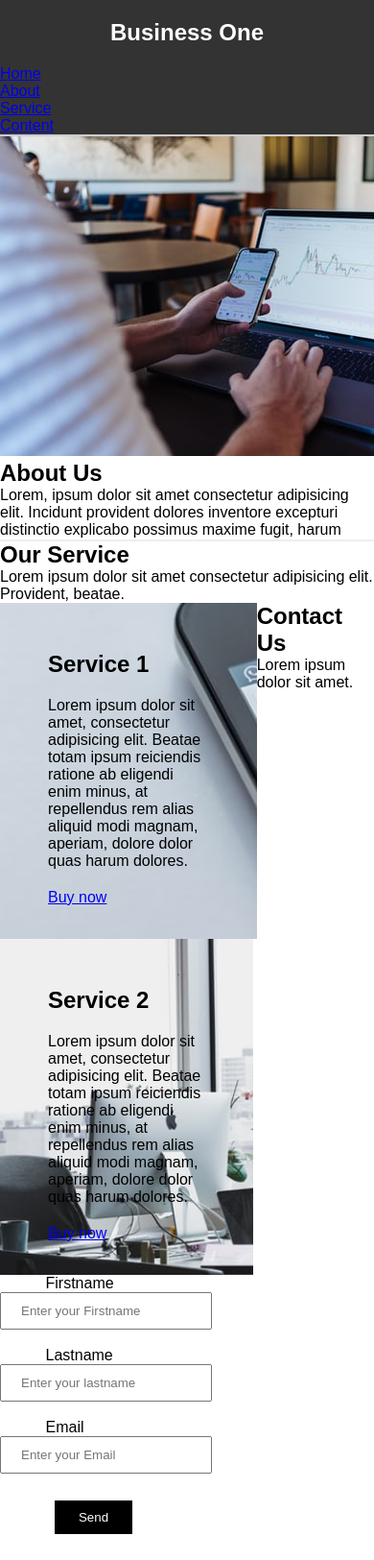
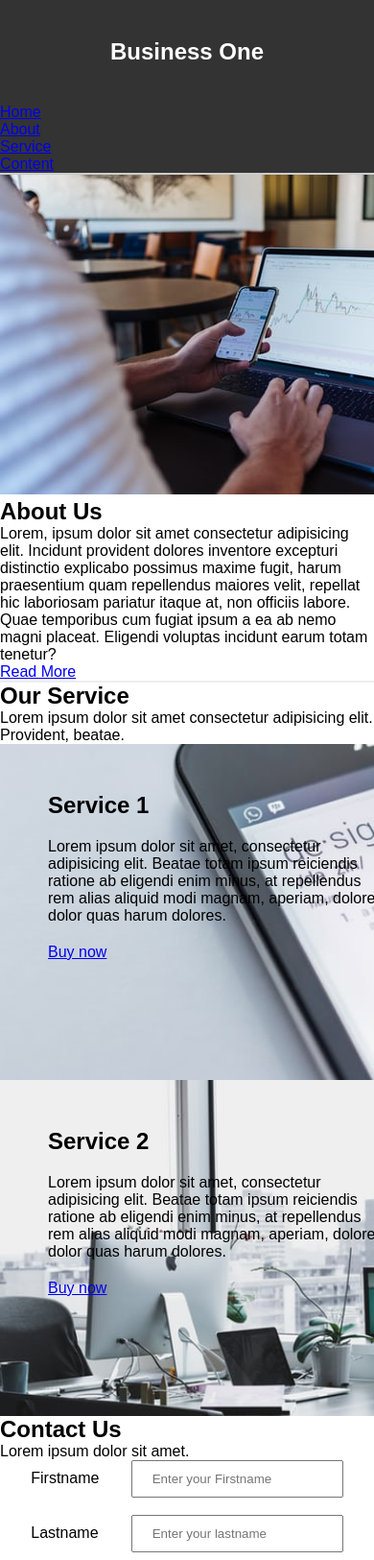
Before and after one commit to mongcholl/code-gitdesktop, a PHP site: page /test-business-one.html in a window 390 px wide; the page is wider, and only the part inside the window is pictured. Shown: the top 1625 px of that part at 96% size. Before the commit the page ends 1598 px from the top of that part, so only its background shows below. Run offline with PHP 8.4, Linux system fonts and the light colour scheme.

Commit message:
Learn HTML CSS 13-8-2021
Learn HTML CSS 13-8-2021

```diff
--- a/4-workshop-business_one_project/css/style-businessOneProject.css
+++ b/4-workshop-business_one_project/css/style-businessOneProject.css
@@ -195,7 +195,72 @@ footer{
 }
 /* End Contact styling */
 
-/* responsive */
+/* Media 768px */
+@media screen and (max-width: 768px) {
+    nav {
+        height: auto;
+    }
+    nav .logo {
+        float: none;
+    }
+    nav .logo h1{
+        margin: 0;
+        padding: 20px;
+        text-align: center;
+    }
+
+    nav ul.menu{
+        float: none;
+        text-align: center;
+    }
+    nav ul.menu li{
+        float: none;
+        display: inline-block;
+    }
+/* End media nav */
+    #about{
+        height: auto;
+    }
+    .about-info-left{
+        float: none;
+    }
+    .about-info-left img {
+        width: 100%;
+    }
+    .about-info-right{
+        float: none;
+        width: 100%;
+        margin: 0;
+        padding: 10px;
+    }
+/* End about */
+
+    .service-left{
+        float: none;
+        width: 36%;
+        display: inline-block;
+    }
+    .service-right{
+        float: none;
+        width: 36%;
+        display: inline-block;
+    }
+    .contact-info{
+       float: none;
+    }
+    .contact-info-map{
+        float: none;
+
+
+    }
+
+/* End Media Service */
+
+}
+
+/* End Media 768px */
+
+/* responsive 480px */
 @media screen and (max-width: 480px){
     nav{
         height: auto;
@@ -216,4 +281,162 @@ footer{
         float: none;
         display: inline-block;
     }
+/* End media nav */
+
+    #about{
+        height: auto;
     }
+    .about-info-left{
+        float: none;
+    }
+    .about-info-left img {
+        width: 100%;
+    }
+    .about-info-right{
+        float: none;
+        margin: 0;
+        padding: 20px;
+        width: 100%;
+    }
+/* End media about  */
+    .service-left {
+        float: none;
+        width: 90%;
+    }
+    .service-right{
+        float: none;
+        width: 90%;
+    }
+/* End media service  */
+    .contact-info{
+        width: 50%;
+        float: none;
+    }
+    .contact-info-map{
+        width: 50%;
+        float: none;
+    }
+/* End media contact */
+
+}
+/* End media 480px */
+
+/* Responsive  667px*/
+@media screen and (max-width:667px) {
+    nav{
+        height: auto;
+    }
+    nav .logo{
+        float: none;
+        padding: 20px;
+        text-align: center;
+    }
+    nav .logo h1{
+        margin: 0;
+    }
+    nav  ul.menu{
+        float: none;
+        text-align: center;
+    }
+    nav ul.menu li{
+        float: none;
+        display: inline-block;
+    }
+/* End media nav */
+
+    #about{
+        height: auto;
+    }
+    .about-info-left{
+        float: none;
+    }
+    .about-info-left img {
+        width: 100%;
+    }
+    .about-info-right{
+        float: none;
+        margin: 0;
+        padding: 20px;
+        width: 100%;
+    }
+/* End media about  */
+    .service-left {
+        float: none;
+        width: 90%;
+    }
+    .service-right{
+        float: none;
+        width: 90%;
+    }
+/* End media service  */
+
+    .contact-info{
+        width: 100%;
+        float: none;
+    }
+    .contact-info-map{
+        width: 100%;
+        float: none;
+    }
+}
+/* End 667px */
+
+/* Responsive  667px*/
+@media screen and (max-width:740px) {
+    nav{
+        height: auto;
+    }
+    nav .logo{
+        float: none;
+        padding: 20px;
+        text-align: center;
+    }
+    nav .logo h1{
+        margin: 0;
+    }
+    nav  ul.menu{
+        float: none;
+        text-align: center;
+    }
+    nav ul.menu li{
+        float: none;
+        display: inline-block;
+    }
+/* End media nav */
+
+    #about{
+        height: auto;
+    }
+    .about-info-left{
+        float: none;
+    }
+    .about-info-left img {
+        width: 100%;
+    }
+    .about-info-right{
+        float: none;
+        margin: 0;
+        padding: 20px;
+        width: 100%;
+    }
+/* End media about  */
+    .service-left {
+        float: none;
+        width: 90%;
+    }
+    .service-right{
+        float: none;
+        width: 90%;
+    }
+/* End media service  */
+
+    .contact-info{
+        width: 100%;
+        float: none;
+    }
+    .contact-info-map{
+        width: 100%;
+        float: none;
+    }
+}
+/* End Media 740 px  */
```
